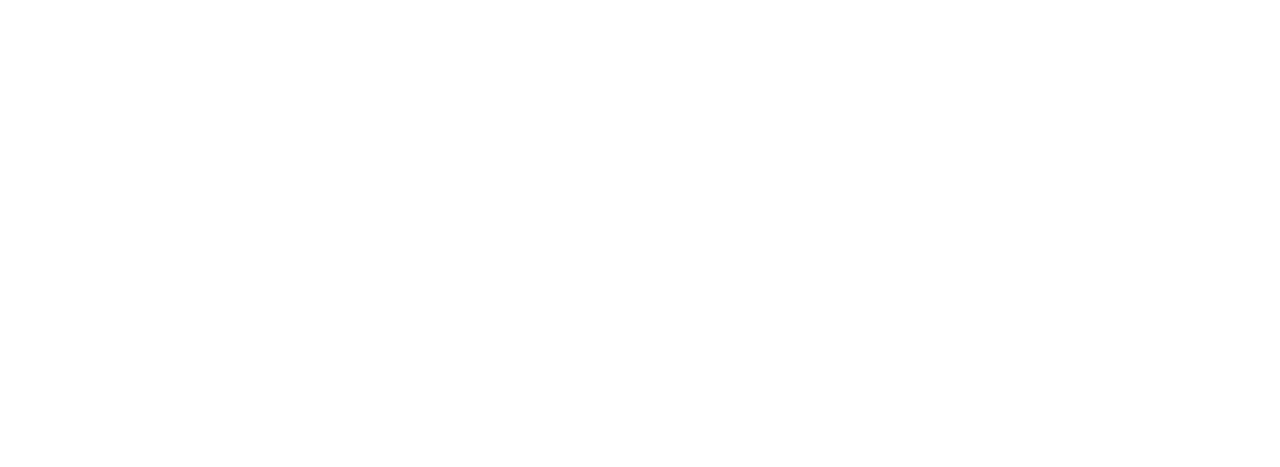
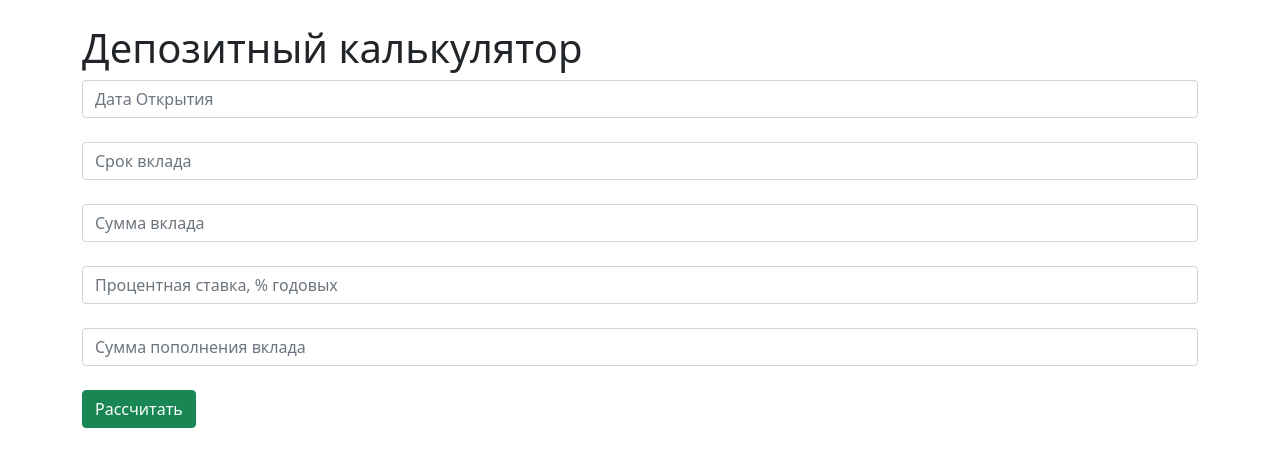
Before and after one commit to implObserver/test, a PHP site: page / in a window 1280 px wide. Before the commit the part shown is empty. Shown: the top 467 px of the page. Run offline with PHP 8.4, Linux system fonts and the light colour scheme.

Commit message:
added forms

```diff
--- /dev/null
+++ b/index.html
@@ -0,0 +1,34 @@
+<!DOCTYPE html>
+<!--
+Click nbfs://nbhost/SystemFileSystem/Templates/Licenses/license-default.txt to change this license
+Click nbfs://nbhost/SystemFileSystem/Templates/Other/html.html to edit this template
+-->
+<html lang="ru">
+    <head>
+        <title>Депозитный калькулятор</title>
+        <meta charset="UTF-8">
+        <meta name="viewport" content="width=device-width, initial-scale=1.0">
+        <link rel="stylesheet"
+              href="https://cdn.jsdelivr.net/npm/bootstrap@5.1.3/dist/css/bootstrap.min.css"
+              integrity="sha384-1BmE4kWBq78iYhFldvKuhfTAU6auU8tT94WrHftjDbrCEXSU1oBoqyl2QvZ6jIW3"
+              crossorigin="anonymous">
+    </head>
+    <body>
+        <div class="container mt-4">
+            <h1>Депозитный калькулятор</h1>
+            <form action="" method="post">
+                <input type="text" class="form-control" name="date"
+                       id="date" placeholder="Дата Открытия"><br>
+                <input type="text" class="form-control" name="depositTerm"
+                       id="depositTerm" placeholder="Срок вклада"><br>
+                <input type="text" class="form-control" name="depositAmount"
+                       id="depositAmount" placeholder="Сумма вклада"><br>
+                <input type="text" class="form-control" name="interestRate"
+                       id="interestRate" placeholder="Процентная ставка, % годовых"><br>
+                <input type="text" class="form-control" name="replenishmentAmount"
+                       id="replenishmentAmount" placeholder="Сумма пополнения вклада"><br>
+                <button class="btn btn-success">Рассчитать</button>
+            </form>
+        </div>
+    </body>
+</html>
--- a/index.php
+++ /dev/null
@@ -1,7 +0,0 @@
-<?php
-
-/*
- * To change this license header, choose License Headers in Project Properties.
- * To change this template file, choose Tools | Templates
- * and open the template in the editor.
- */
--- a/style.css
+++ b/style.css
@@ -7,3 +7,7 @@ and open the template in the editor.
     Created on : 14 янв. 2022 г., 16:27:00
     Author     : Observer
 */
+
+form {
+    width: 242
+}
```
